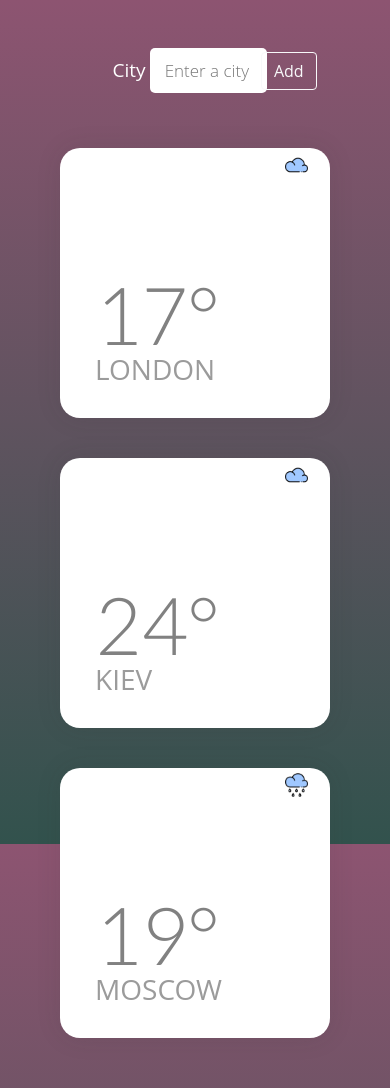
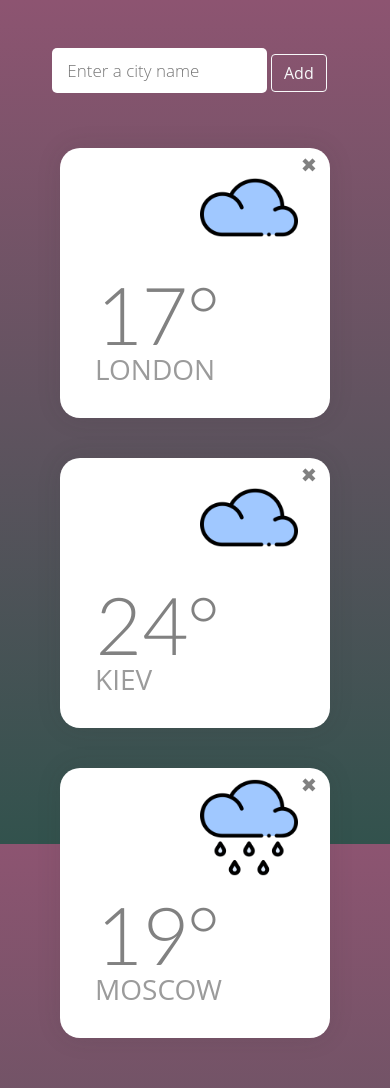
Before and after one commit to soldatov-ss/flask-weather, a Flask app: template weatherApp/templates/index.html in a window 390 px wide. Run offline with Flask 2, Linux system fonts and the light colour scheme; the template is opened without the code that fills it: values that come from a table or form of the project are taken from there, others are empty; data comes from the database, SQL or seed files in the repository; both versions use the stored data as it was after the commit; some libraries are stand-ins or nearby versions.

Commit message:
added media.sass

```diff
--- /dev/null
+++ b/weatherApp/static/sass/_media.sass
@@ -0,0 +1,47 @@
+@media  ( max-width:  1200px)
+    .weather
+        &_input
+            width: 35vw
+        .delete-wrapper
+            font-size: 2vw
+            padding-right: 1vw
+@media ( max-width: 991px)
+    .weather
+        &_input
+            width: 40vw
+        &_type
+            height: 9vw
+            width: 9vw
+            top: 4%
+            right: 12%
+
+@media (max-width: 767px)
+    .weather
+        &_type
+            height: 15vw
+            width: 15vw
+    .delete-wrapper
+        font-size: 3vw
+        padding-right: 3vw
+
+@media (max-width: 500px)
+    .weather
+        &_type
+            height: 20vw
+            width: 20vw
+        &_input
+            width: 55vw
+        .delete-wrapper
+            font-size: 4vw
+            padding-right: 4vw
+
+@media (max-width: 400px)
+    .weather
+        &_type
+            height: 25vw
+            width: 25vw
+        &_label
+            display: none
+        .delete-wrapper
+            font-size: 5vw
+            padding-right: 6vw
--- a/weatherApp/static/sass/style.sass
+++ b/weatherApp/static/sass/style.sass
@@ -13,75 +13,75 @@ html, body
 	font-family: 'Open Sans', sans-serif
 
 .weather
-    padding: 30px 0
-    position: relative
-    &_type
-        height: 6vw
-        width: 6vw
-        position: absolute
-        top: 2%
-        right: 8%
-    &_input
-        height: 45px
-        width: 30vw
-        background-color: #ffffff
-        border-radius: 5px
-        margin-bottom: 15px
-        border: none
-        font-size: 17px
-        padding: 0 15px
-        font-weight: 300
-        color: #4b4b4b
-    &_box
-        position: relative
-        margin-top: 5%
-        padding-left: 7%
-        padding-right: 10%
-        text-align: center
-        margin-bottom: 5%
-    &_btn
-        position: absolute
-        left: 68%
-        top: 4px
-    &_label
-        color: #fff
-        font-size: 19px
-    &_cards
-        margin-top: 20px
-        display: flex
-        flex-direction: row
-        flex-wrap: wrap
-        justify-content: center
-    &_card
-        margin:  20px 5px
-        border-radius: 20px
-        position: relative
-        overflow: hidden
-        width: 270px
-        height: 270px
-        background-color: white
-        box-shadow: 0px 0px 25px 1px rgba(50, 50, 50, 0.1)
-        animation: appear 500ms ease-out forwards
-    &_temp
-        position: absolute
-        font-family: 'Lato', sans-serif
-        font-weight: 300
-        font-size: 80px
-        color: #818181
-        bottom: 0
-        left: 35px
-        opacity: 0
-        transform: translateX(150px)
-        animation: title-appear 500ms ease-out 500ms forwards
-        margin: 56px 0
-    &_name
-        position: absolute
-        font-size: 28px
-        color: lighten(#818181, 10%)
-        bottom: 0
-        left: 35px
-        margin: 28px 0
-        animation: title-appear 1s ease-out 500ms forwards
+	padding: 30px 0
+	position: relative
+	&_type
+		height: 6vw
+		width: 6vw
+		position: absolute
+		top: 2%
+		right: 8%
+	&_input
+		height: 45px
+		width: 30vw
+		background-color: #ffffff
+		border-radius: 5px
+		margin-bottom: 15px
+		border: none
+		font-size: 17px
+		padding: 0 15px
+		font-weight: 300
+		color: #4b4b4b
+	&_box
+		position: relative
+		margin-top: 5%
+		padding-left: 7%
+		padding-right: 10%
+		text-align: center
+		margin-bottom: 5%
+		display: flex
+		justify-content: space-around
+
+	&_label
+		color: #fff
+		font-size: 19px
+	&_cards
+		margin-top: 20px
+		display: flex
+		flex-direction: row
+		flex-wrap: wrap
+		justify-content: center
+	&_card
+		margin:  20px 5px
+		border-radius: 20px
+		position: relative
+		overflow: hidden
+		width: 270px
+		height: 270px
+		background-color: white
+		box-shadow: 0px 0px 25px 1px rgba(50, 50, 50, 0.1)
+		animation: appear 500ms ease-out forwards
+
+	&_temp
+		position: absolute
+		font-family: 'Lato', sans-serif
+		font-weight: 300
+		font-size: 80px
+		color: #818181
+		bottom: 0
+		left: 35px
+		opacity: 0
+		transform: translateX(150px)
+		animation: title-appear 500ms ease-out 500ms forwards
+		margin: 56px 0
+	&_name
+		position: absolute
+		font-size: 28px
+		color: lighten(#818181, 10%)
+		bottom: 0
+		left: 35px
+		margin: 28px 0
+		animation: title-appear 1s ease-out 500ms forwards
 .delete-wrapper
 	text-align: right
 	font-size: 1vw
@@ -96,7 +96,10 @@ html, body
 	margin: 0
 	padding: 0
 	border: none
-	color: white
+	color: #818181
+button
+	&:hover
+		transform: scale(1.25)
 .container
     position: relative
 .flashes
@@ -136,3 +139,5 @@ html, body
   to
     opacity: 1
     transform: translateX(0px)
+
+@import '../sass/media'
--- a/weatherApp/templates/index.html
+++ b/weatherApp/templates/index.html
@@ -26,13 +26,9 @@
         <div class="weather_box">
             <form action="" method="POST">
                 {{ form.hidden_tag() }}
-                <div class='weather_form'>
                     {{ form.city.label(class='weather_label') }}
                     {{ form.city(class='weather_input') }}
-                </div>
-                <div class="weather_btn">
                     {{ form.submit(class="btn btn-outline-light") }}
-                </div>
             </form>
         </div>
     {% if cities %}
```
Also changed, not shown: weatherApp/static/css/style.min.css, weatherApp/weather.db, 1 other file.
